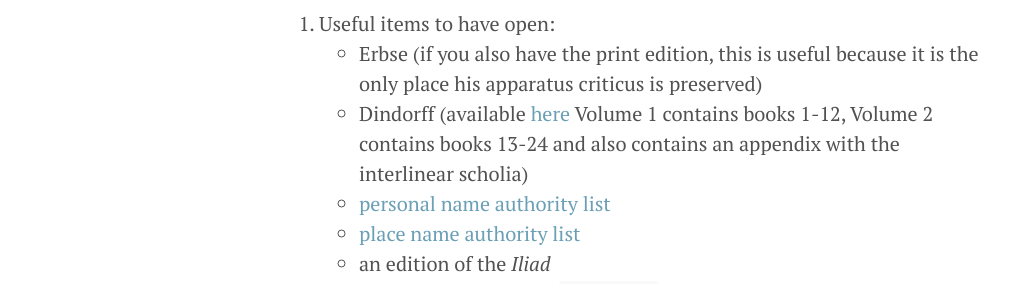
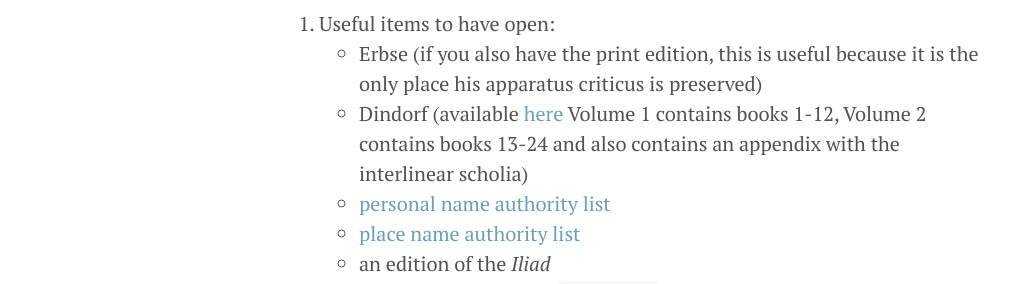
Before and after one commit to homermultitext/hmt-docs, a Jekyll site: the page built from totaled/editingScholia.md, in a window 1280 px wide and 900 px high. Shown: the part 183-467 px from the top of the window, without its empty margins (1-1030 px from the left). Built offline with Jekyll 4.4.1, drawn with Linux system fonts in a browser that asks for light colours; Markdown is read by kramdown in place of the engine named in the settings.

Commit message:
Fix typo

```diff
--- a/totaled/editingScholia.md
+++ b/totaled/editingScholia.md
@@ -6,7 +6,7 @@ layout: page
 
 1. Useful items to have open:
   - Erbse (if you also have the print edition, this is useful because it is the only place his apparatus criticus is preserved)
-  - Dindorff (available [here](http://www.homermultitext.org/resources.html) Volume 1 contains books 1-12, Volume 2 contains books 13-24 and also contains an appendix with the interlinear scholia)
+  - Dindorf (available [here](http://www.homermultitext.org/resources.html) Volume 1 contains books 1-12, Volume 2 contains books 13-24 and also contains an appendix with the interlinear scholia)
   - [personal name authority list](https://github.com/homermultitext/hmt-authlists/blob/master/data/hmtnames.csv)
   - [place name authority list](https://github.com/homermultitext/hmt-authlists/blob/master/data/hmtplaces.csv)
   - an edition of the *Iliad*
```
